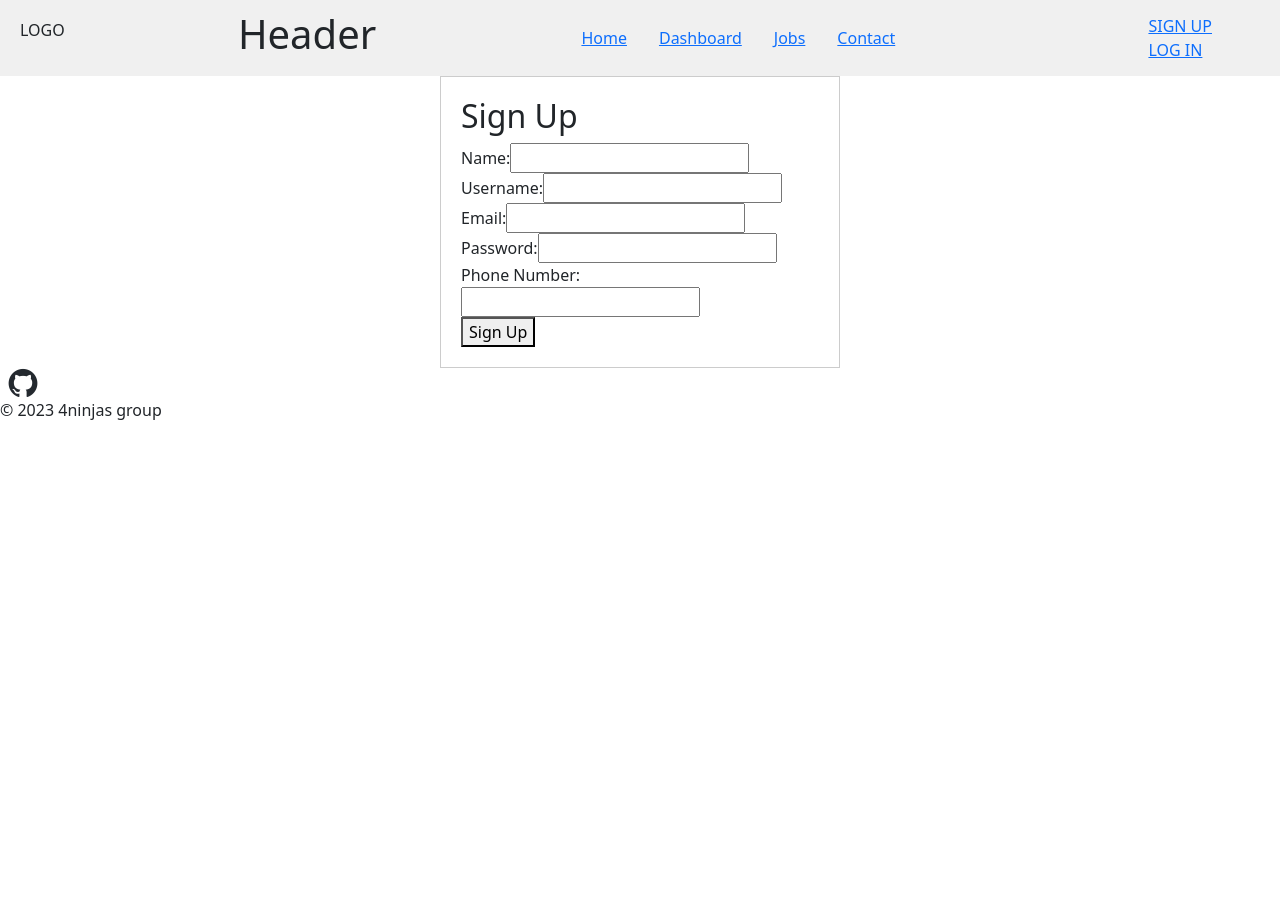
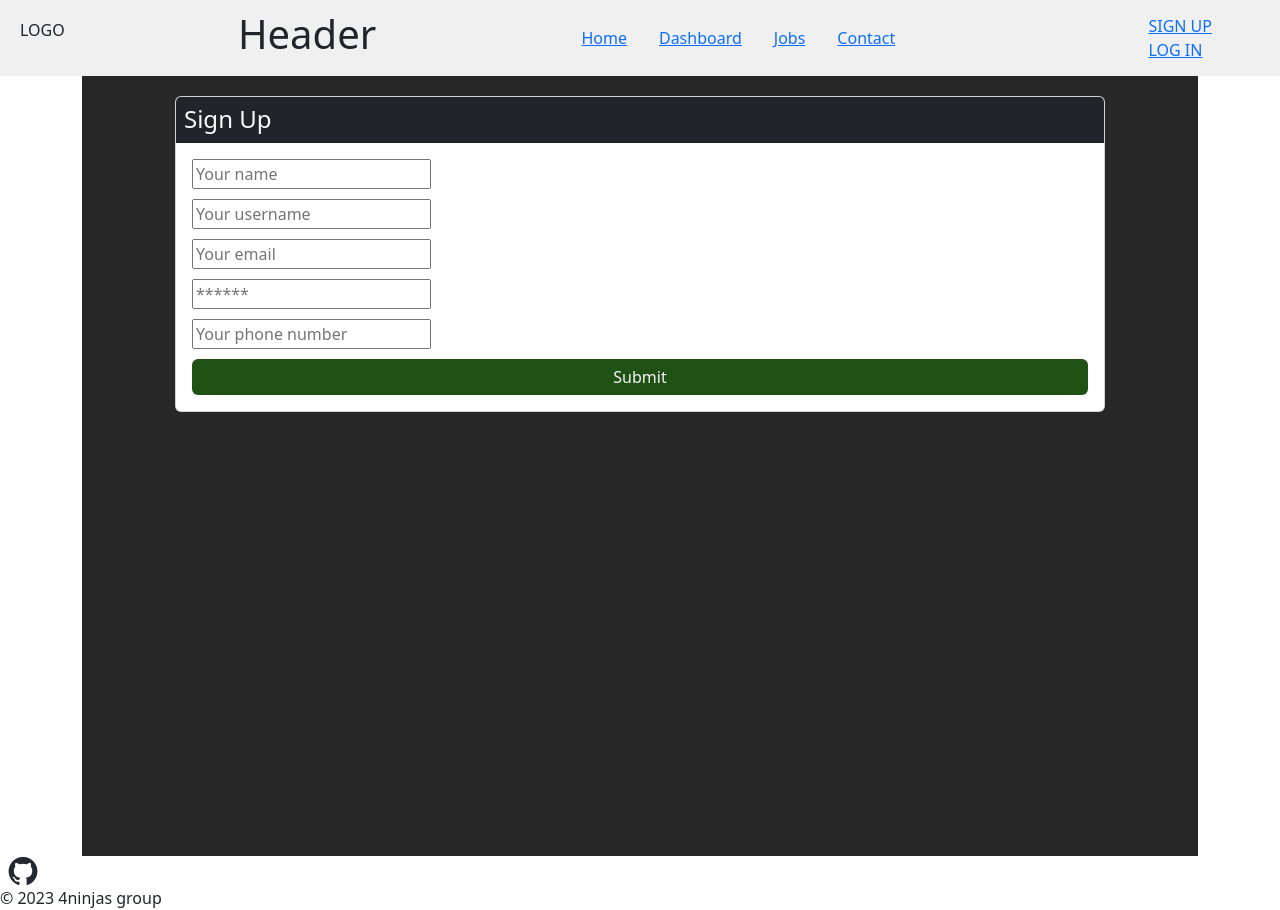
Before and after one commit to ChadBowler/employ-me-now, a React (Create React App) app in the folder client/: page /signup in a window 1280 px wide. Before the commit the page ends 800 px from the top, so only its background shows below. Built offline with nearby package versions, Linux system fonts and the light colour scheme.

Commit message:
signup page is closer in code style to login page. troubleshooting functionality.

```diff
--- a/client/src/components/Header.js
+++ b/client/src/components/Header.js
@@ -29,27 +29,27 @@ function Header() {
     <header style={headerStyle}>
      <h1>Header</h1>
     </header>
-    <nav class="px-3" style={navStyle}>
-     <a class="px-3" href="/home">
+    <nav className="px-3" style={navStyle}>
+     <a className="px-3" href="/home">
       Home
      </a>
-     <a class="px-3" href="/dashboard">
+     <a className="px-3" href="/dashboard">
       Dashboard
      </a>
-     <a class="px-3" href="/jobs">
+     <a className="px-3" href="/jobs">
       Jobs
      </a>
-     <a class="px-3" href="/contact">
+     <a className="px-3" href="/contact">
       Contact
      </a>
     </nav>
     <div>
      <div>
-      <a class="px-5" href="/signup">
+      <a className="px-5" href="/signup">
        SIGN UP
       </a>
      </div>
-     <a class="px-5" href="/login">
+     <a className="px-5" href="/login">
       LOG IN
      </a>
     </div>
--- a/client/src/pages/SignUp.js
+++ b/client/src/pages/SignUp.js
@@ -1,69 +1,191 @@
 import React, { useState } from 'react';
-// alter these to match your sign-up:
+import { Link, Navigate } from 'react-router-dom';
+import { useMutation } from '@apollo/client';
+import { ADD_USER } from '../utils/mutations';
+import Auth from '../utils/auth';
+import { QUERY_USER, QUERY_ME } from "../utils/queries";
 
-// import { Link } from "react-router-dom";
-// import { useMutation } from "@apollo/client";
-// import { LOGIN_USER } from "../utils/mutations";
+import '../styles/styles.css';
 
-const signUpContainer = {
-  maxWidth: '400px',
-  margin: '0 auto',
-  padding: '20px',
-  border: '1px solid #ccc',
-};
+const Signup = () => {
+  const [formState, setFormState] = useState({
+    username: '',
+    email: '',
+    password: '',
+    name: '',
+    phoneNumber: '',
+  });
+  const [errorState, setErrorState] = useState({
+    username: '',
+    email: '',
+    name: '',
+    phoneNumber: '',
+  });
+  const [addUser, { error, data }] = useMutation(ADD_USER);
 
-const SignUp = () => {
-  const [name, setName] = useState('');
-  const [username, setUsername] = useState('');
-  const [email, setEmail] = useState('');
-  const [password, setPassword] = useState('');
-  const [phoneNumber, setPhoneNumber] = useState('');
+  const handleChange = (event) => {
+    const { name, value } = event.target;
 
-  const handleInputChange = (event, setter) => {
-    setter(event.target.value);
+    setFormState({
+      ...formState,
+      [name]: value,
+    });
   };
 
-  const handleSubmit = (event) => {
+  const validateEmail = (email) => {
+    const emailPattern = /^[^\s@]+@[^\s@]+\.[^\s@]+$/;
+    return emailPattern.test(email);
+  };
+
+  const handleBlur = (event) => {
+    const { name, value } = event.target;
+
+    const errors = { ...errorState };
+    if (!value) {
+      errors[name] = 'This field is required';
+    } else if (name === 'email' && !validateEmail(value)) {
+      errors[name] = 'Must provide a valid email';
+    } else {
+      errors[name] = '';
+    }
+
+    setErrorState(errors);
+  };
+
+  const handleFormSubmit = async (event) => {
     event.preventDefault();
 
-    if (!name || !username || !email || !password || !phoneNumber) {
-      alert('Please fill in all fields.');
-      return;
+    const errors = {};
+    Object.keys(formState).forEach((key) => {
+      if (!formState[key]) {
+        errors[key] = 'This field is required';
+      }
+    });
+
+    if (formState.email && !validateEmail(formState.email)) {
+      errors.email = 'Must provide a valid email';
     }
 
-    console.log('Sign up submitted with:', { name, username, email, password, phoneNumber });
+    setErrorState(errors);
+
+    if (Object.keys(errors).length === 0) {
+      try {
+        const { data } = await addUser({
+          variables: { ...formState },
+          refetchQueries: [{ query: QUERY_USER }, { query: QUERY_ME }]
+        });
+
+        Auth.login(data.addUser.token);
+        return <Navigate to="/dashboard" />;
+      } catch (e) {
+        console.error(e);
+      }
+    }
   };
 
   return (
-    <>
-      <div style={signUpContainer}>
-        <h2>Sign Up</h2>
-        <form onSubmit={handleSubmit}>
-          <div>
-            <label htmlFor="name">Name:</label>
-            <input type="text" id="name" value={name} onChange={(e) => handleInputChange(e, setName)} required />
+    <main className="flex-container" style={{ paddingTop: '20px' }}>
+      <div className="col-12 col-lg-10">
+        <div className="card">
+          <h4 className="card-header bg-dark text-light p-2">Sign Up</h4>
+          <div className="card-body">
+            {data ? (
+              <p>
+                Success! You may now head{' '}
+                <Link to="/dashboard">to the dashboard.</Link>
+              </p>
+            ) : (
+              <form onSubmit={handleFormSubmit} className="form-column">
+                <div className="form-group">
+                  <input
+                    className="form-input"
+                    placeholder="Your name"
+                    name="name"
+                    type="text"
+                    value={formState.name}
+                    onChange={handleChange}
+                    onBlur={handleBlur}
+                  />
+                  {errorState.name && (
+                    <div className="error-message">{errorState.name}</div>
+                  )}
+                </div>
+                <div className="form-group">
+                  <input
+                    className="form-input"
+                    placeholder="Your username"
+                    name="username"
+                    type="text"
+                    value={formState.username}
+                    onChange={handleChange}
+                    onBlur={handleBlur}
+                  />
+                  {errorState.username && (
+                    <div className="error-message">{errorState.username}</div>
+                  )}
+                </div>
+                <div className="form-group">
+                  <input
+                    className="form-input"
+                    placeholder="Your email"
+                    name="email"
+                    type="email"
+                    value={formState.email}
+                    onChange={handleChange}
+                    onBlur={handleBlur}
+                  />
+                  {errorState.email && (
+                    <div className="error-message">{errorState.email}</div>
+                  )}
+                </div>
+                <div className="form-group">
+                  <input
+                    className="form-input"
+                    placeholder="******"
+                    name="password"
+                    type="password"
+                    value={formState.password}
+                    onChange={handleChange}
+                    onBlur={handleBlur}
+                  />
+                  {errorState.password && (
+                    <div className="error-message">{errorState.password}</div>
+                  )}
+                </div>
+                <div className="form-group">
+                  <input
+                    className="form-input"
+                    placeholder="Your phone number"
+                    name="phoneNumber"
+                    type="tel"
+                    value={formState.phoneNumber}
+                    onChange={handleChange}
+                    onBlur={handleBlur}
+                  />
+                  {errorState.phoneNumber && (
+                    <div className="error-message">{errorState.phoneNumber}</div>
+                  )}
+                </div>
+                <button
+                  className="btn btn-block btn-primary"
+                  style={{ cursor: 'pointer' }}
+                  type="submit"
+                >
+                  Submit
+                </button>
+              </form>
+            )}
+
+            {error && (
+              <div className="my-3 p-3 bg-danger text-white">
+                {error.message}
+              </div>
+            )}
           </div>
-          <div>
-            <label htmlFor="username">Username:</label>
-            <input type="text" id="username" value={username} onChange={(e) => handleInputChange(e, setUsername)} required />
-          </div>
-          <div>
-            <label htmlFor="email">Email:</label>
-            <input type="email" id="email" value={email} onChange={(e) => handleInputChange(e, setEmail)} required />
-          </div>
-          <div>
-            <label htmlFor="password">Password:</label>
-            <input type="password" id="password" value={password} onChange={(e) => handleInputChange(e, setPassword)} required />
-          </div>
-          <div>
-            <label htmlFor="phoneNumber">Phone Number:</label>
-            <input type="tel" id="phoneNumber" value={phoneNumber} onChange={(e) => handleInputChange(e, setPhoneNumber)} required />
-          </div>
-          <button type="submit">Sign Up</button>
-        </form>
+        </div>
       </div>
-    </>
+    </main>
   );
 };
 
-export default SignUp;
+export default Signup;
--- /dev/null
+++ b/client/src/styles/styles.css
@@ -0,0 +1,44 @@
+/* $primary-color: #1F5014;
+$primary-bg: #272727;
+$secondary-color: #040D0C;
+$primary-text-color: #F6F6F6; */
+
+
+.flex-container {
+    display: flex;
+    flex-direction: column;
+    align-items: center;
+    justify-content: flex-start;
+    height: calc(100vh - 20px);
+    padding-top: 20px;
+    background-color: #272727;
+  }
+
+  .form-column {
+    display: flex;
+    flex-direction: column;
+  }
+
+  .form-input {
+    margin-bottom: 10px;
+  }
+
+  .btn-primary {
+    background-color: #1F5014;
+    color: #F6F6F6;
+    border: none;
+  }
+
+  .btn-primary {
+    background-color: #1F5014;
+    color: #F6F6F6;
+    border: none;
+  }
+
+  .btn-primary:hover {
+    background-color: #343a40;
+  }
+
+  .btn-primary:active {
+    background-color: #343a40;
+  }
```
Also changed, not shown: client/src/pages/Jobs.js (+14 -21 lines).
